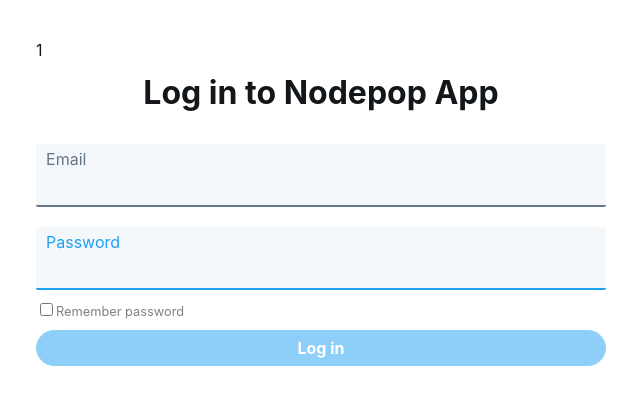
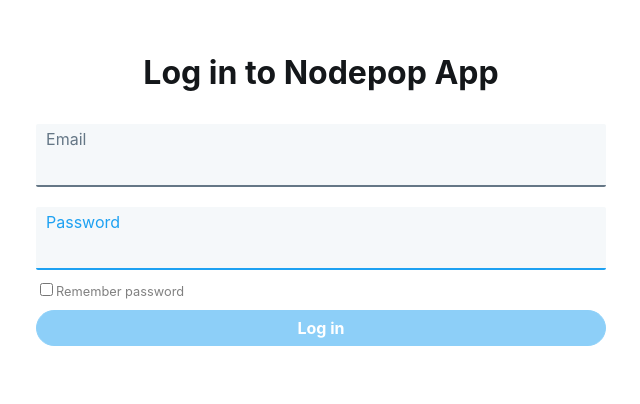
Before and after one commit to magallanesDev/BootCampWeb-M08-Intro-React-Practice, a React (Create React App) app in the folder nodepop/: page /login in a window 1280 px wide. Shown: the top 404 px of the page, without its empty margins (319-959 px from the left). Built offline with nearby package versions, Linux system fonts and the light colour scheme.

Commit message:
Adverts list page OK

```diff
--- a/nodepop/src/components/adverts/AdvertsPage/AdvertsPage.js
+++ b/nodepop/src/components/adverts/AdvertsPage/AdvertsPage.js
@@ -21,7 +21,6 @@
   const [adverts, setAdverts] = useState([]);
 
   useEffect(() => {
-    // getLatestTweets().then(tweets => setTweets(tweets));
     const execute = async () => {
       const adverts = await getLatestAdverts();
       setAdverts(adverts);
@@ -38,7 +37,7 @@
   const adverts = useAdverts();
 
   return (
-    <Page title="What's going on...">
+    <Page title="Adverts list">
       <div className={styles.advertsPage}>
         {adverts.length ? (
           <ul>
--- a/nodepop/src/components/auth/LoginPage/LoginPage.js
+++ b/nodepop/src/components/auth/LoginPage/LoginPage.js
@@ -7,17 +7,9 @@
 
 import './LoginPage.css';
 
-function useRenders() {
-  const count = useRef(1);
-
-  useEffect(() => {
-    count.current++;
-  });
-  return count.current;
-}
 
 function LoginPage({ onLogin }) {
-  const renders = useRenders();
+
   const ref = useRef(null);
   const navigate = useNavigate();
   const location = useLocation();
@@ -71,7 +63,6 @@
 
   return (
     <div className="loginPage">
-      {renders}
       <h1 className="loginPage-title">Log in to Nodepop App</h1>
       <form className="loginForm" onSubmit={handleSubmit}>
         <FormField
```
Also changed, not shown: nodepop/src/components/adverts/AdvertsPage/Advert.js (+5 -5 lines).
